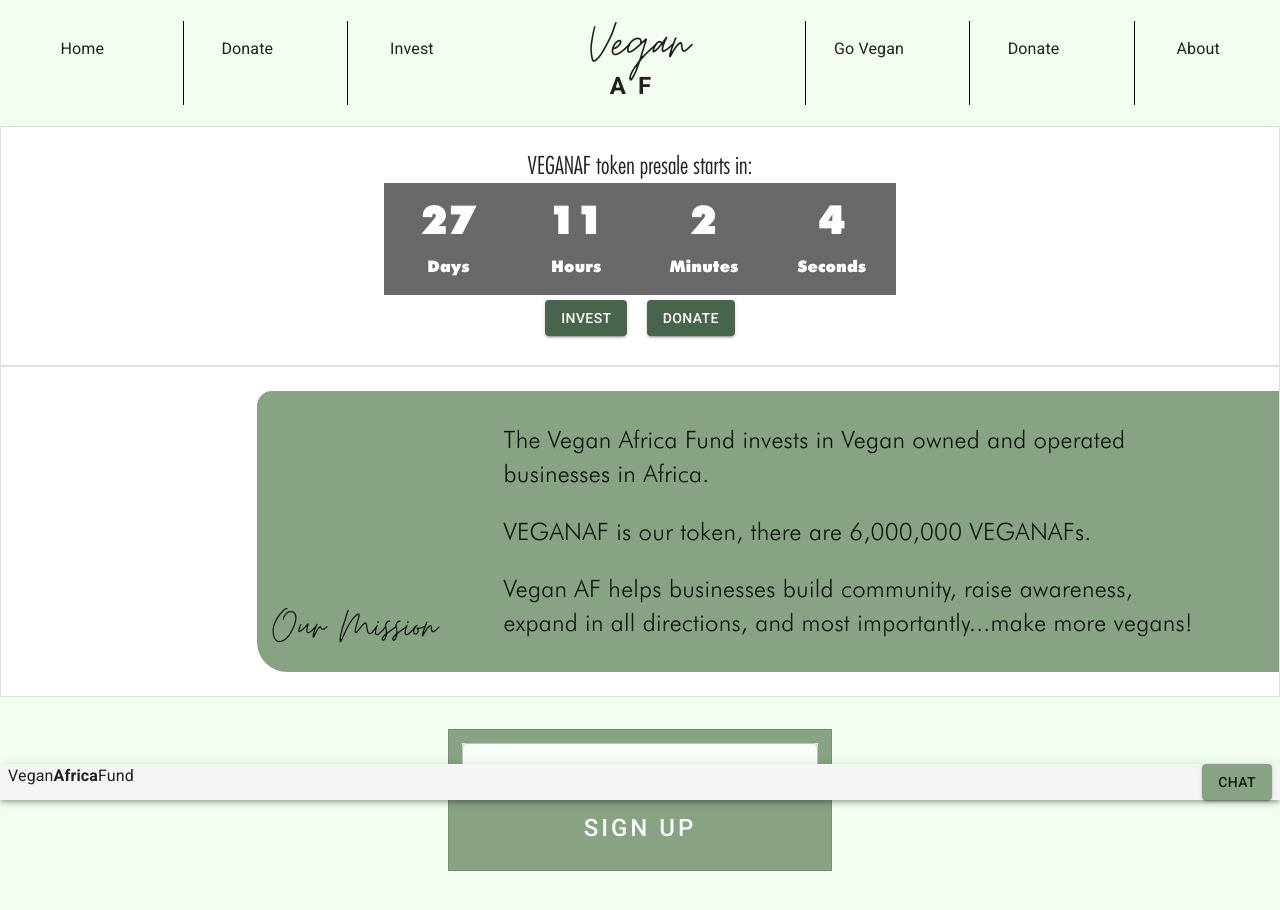
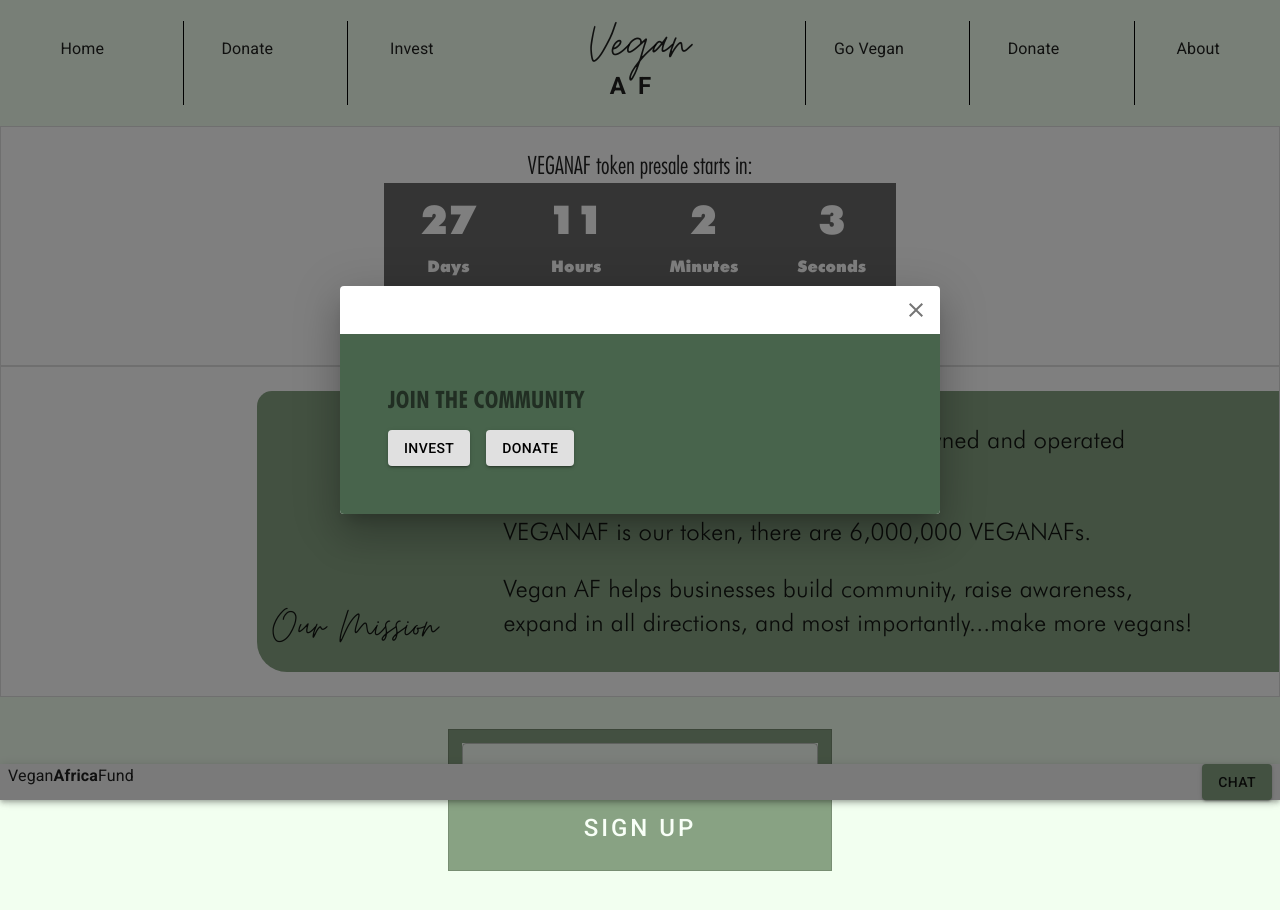
Before and after one commit to Vegan-Africa-Fund/dotorg, a Next.js app: page / in a window 1280 px wide. Shown: the top 910 px of the page. Built offline with nearby package versions, Linux system fonts and the light colour scheme; what aws-amplify would draw is missing.

Commit message:
add the popup window.

```diff
--- a/package.json
+++ b/package.json
@@ -16,6 +16,7 @@
     "aws-amplify": "^3.3.27",
     "bootstrap": "^4.6.0",
     "dotenv": "^8.2.0",
+    "js-cookie": "^2.2.1",
     "material-ui-popup-state": "^1.8.3",
     "next": "latest",
     "react": "^17.0.1",
@@ -28,6 +29,7 @@
     "@testing-library/jest-dom": "^5.11.9",
     "@testing-library/react": "^11.2.5",
     "@types/jest": "^26.0.20",
+    "@types/js-cookie": "^2.2.6",
     "@types/node": "^12.12.21",
     "@types/react": "^17.0.2",
     "@types/react-copy-to-clipboard": "^5.0.0",
--- a/pages/index.tsx
+++ b/pages/index.tsx
@@ -1,5 +1,8 @@
-import React from 'react'
-import {Grid, Paper, Box} from '@material-ui/core'
+import React, {useEffect, useState} from 'react'
+import Link from 'next/link'
+import cookie from 'js-cookie'
+import {Grid, Paper, Box, IconButton, Button, Dialog, DialogContent, DialogContentText} from '@material-ui/core'
+import CloseIcon from '@material-ui/icons/Close';
 import { makeStyles } from '@material-ui/core/styles';
 import Layout from '../components/Layout';
 import Email from '../components/Email';
@@ -25,12 +28,65 @@ const useStyles = makeStyles(theme => ({
 
   timer: {
     padding: "1.5rem 0"
+  },
+
+  contentText: {
+    fontFamily: "FuturaBold",
+    fontSize: "1.5rem"
+  },
+
+  dialog: {
+    backgroundColor: "#48644c",
+    padding: "3rem"
+  },
+
+  dialogButton: {
+    color: "#000",
+    marginRight: "1rem"
   }
 }))
 
 const IndexPage = () => {
   const classes = useStyles();
+  const [open, setOpen] = useState(false);
+  console.log(cookie.get("token") === undefined)
+  useEffect(() => {
+    if(cookie.get("token") === undefined) {
+      setTimeout(() => {
+        setOpen(true)
+      }, 1500)
+    }
+  }, []);
+
+  const handleClose = () => {
+    setOpen(false);
+    cookie.set("token", "popup", {expires: 1})
+  };
   return (
+  <>
+    <Dialog open={open} onClose={handleClose} fullWidth={true} aria-labelledby="form-dialog-title">
+        <Box display="flex" justifyContent="flex-end">
+            <IconButton onClick={handleClose}>
+              <CloseIcon />
+            </IconButton>
+        </Box>
+
+        <DialogContent className={classes.dialog} >
+          <DialogContentText className={classes.contentText}>
+            JOIN THE COMMUNITY
+          </DialogContentText>
+          <Link href="/invest">
+            <Button  onClick={handleClose} variant="contained" className={classes.dialogButton}>
+              Invest
+            </Button>
+          </Link>
+          <Link href='/donate'>
+            <Button onClick={handleClose} variant="contained" className={classes.dialogButton}>
+                Donate
+            </Button>
+          </Link>
+        </DialogContent>
+      </Dialog>
     <Layout title="Home | VeganAfrica">
       <Grid container>
         <Grid item xs={12}>
@@ -52,6 +108,9 @@ const IndexPage = () => {
         </Grid>
       </Grid>
     </Layout>
+  </>
 )}
 
+
+
 export default IndexPage
--- a/styles/globals.css
+++ b/styles/globals.css
@@ -26,3 +26,8 @@ html, body {
     font-family: "FuturaExtraBlack";
     src: url("/fonts/futuraExtraBlack.ttf")
 }
+
+@font-face {
+    font-family: "FuturaBold";
+    src: url("/fonts/futuraBold.ttf")
+}
```
Also changed, not shown: public/fonts/futuraBold.ttf (added), 1 other file (tests, documents, lock files or other folders). Lines whose indentation alone changed are shown as unchanged.
